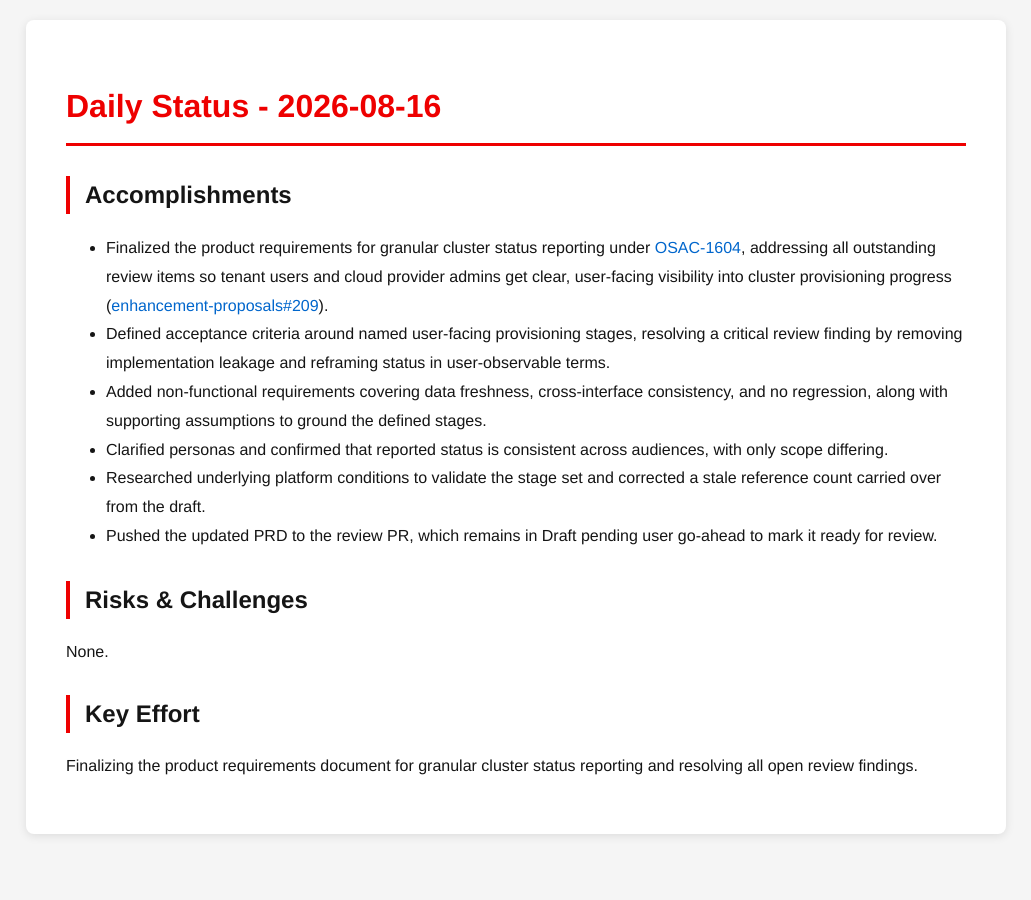
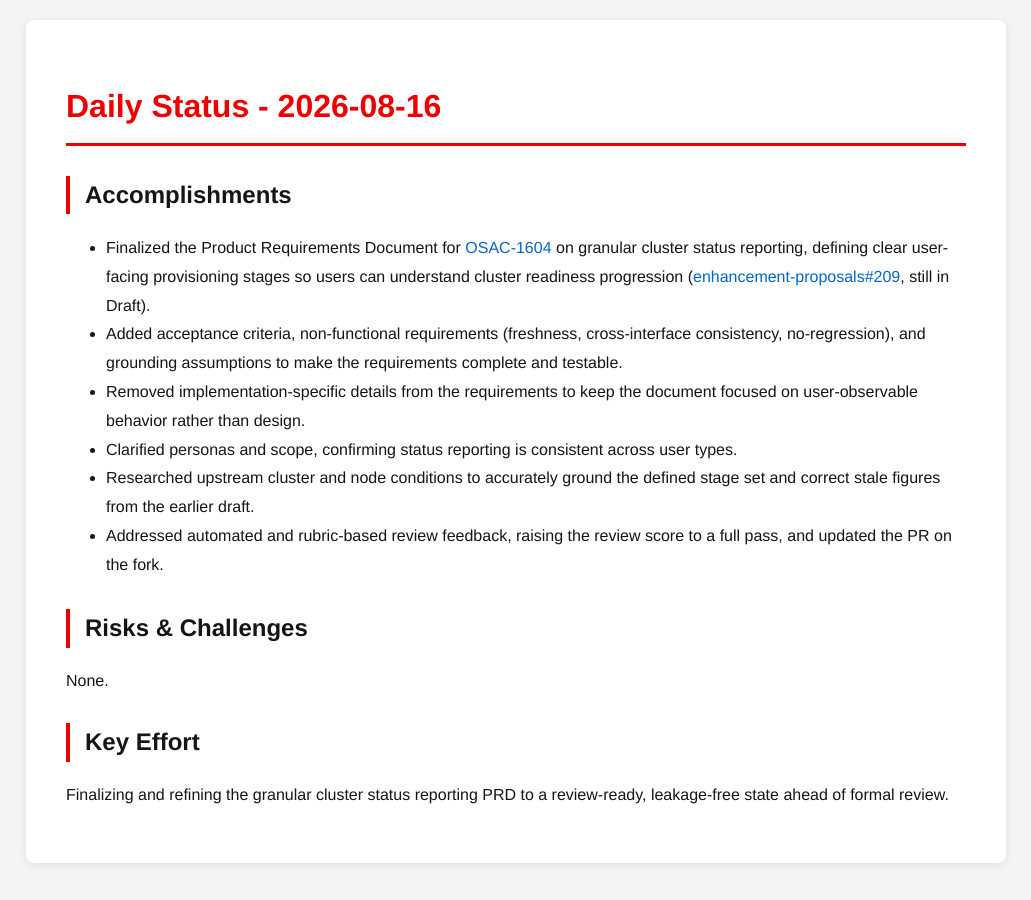
Before and after one commit to tzvatot/daily-status, a Jekyll site: the page built from 2026-08-16.md, in a window 1280 px wide. Shown: the whole page, without its empty margins (124-1155 px from the left). Built offline with Jekyll 4.4.1, drawn with Linux system fonts in a browser that asks for light colours.

Commit message:
Daily status update - 2026-08-16

```diff
--- a/2026-08-16.md
+++ b/2026-08-16.md
@@ -7,15 +7,15 @@ date: 2026-08-16
 # Daily Status - 2026-08-16
 
 ## Accomplishments
-- Finalized the product requirements for granular cluster status reporting under [OSAC-1604](https://redhat.atlassian.net/browse/OSAC-1604), addressing all outstanding review items so tenant users and cloud provider admins get clear, user-facing visibility into cluster provisioning progress ([enhancement-proposals#209](https://github.com/osac-project/enhancement-proposals/pull/209)).
-- Defined acceptance criteria around named user-facing provisioning stages, resolving a critical review finding by removing implementation leakage and reframing status in user-observable terms.
-- Added non-functional requirements covering data freshness, cross-interface consistency, and no regression, along with supporting assumptions to ground the defined stages.
-- Clarified personas and confirmed that reported status is consistent across audiences, with only scope differing.
-- Researched underlying platform conditions to validate the stage set and corrected a stale reference count carried over from the draft.
-- Pushed the updated PRD to the review PR, which remains in Draft pending user go-ahead to mark it ready for review.
+- Finalized the Product Requirements Document for [OSAC-1604](https://redhat.atlassian.net/browse/OSAC-1604) on granular cluster status reporting, defining clear user-facing provisioning stages so users can understand cluster readiness progression ([enhancement-proposals#209](https://github.com/osac-project/enhancement-proposals/pull/209), still in Draft).
+- Added acceptance criteria, non-functional requirements (freshness, cross-interface consistency, no-regression), and grounding assumptions to make the requirements complete and testable.
+- Removed implementation-specific details from the requirements to keep the document focused on user-observable behavior rather than design.
+- Clarified personas and scope, confirming status reporting is consistent across user types.
+- Researched upstream cluster and node conditions to accurately ground the defined stage set and correct stale figures from the earlier draft.
+- Addressed automated and rubric-based review feedback, raising the review score to a full pass, and updated the PR on the fork.
 
 ## Risks & Challenges
 None.
 
 ## Key Effort
-Finalizing the product requirements document for granular cluster status reporting and resolving all open review findings.
+Finalizing and refining the granular cluster status reporting PRD to a review-ready, leakage-free state ahead of formal review.
```
